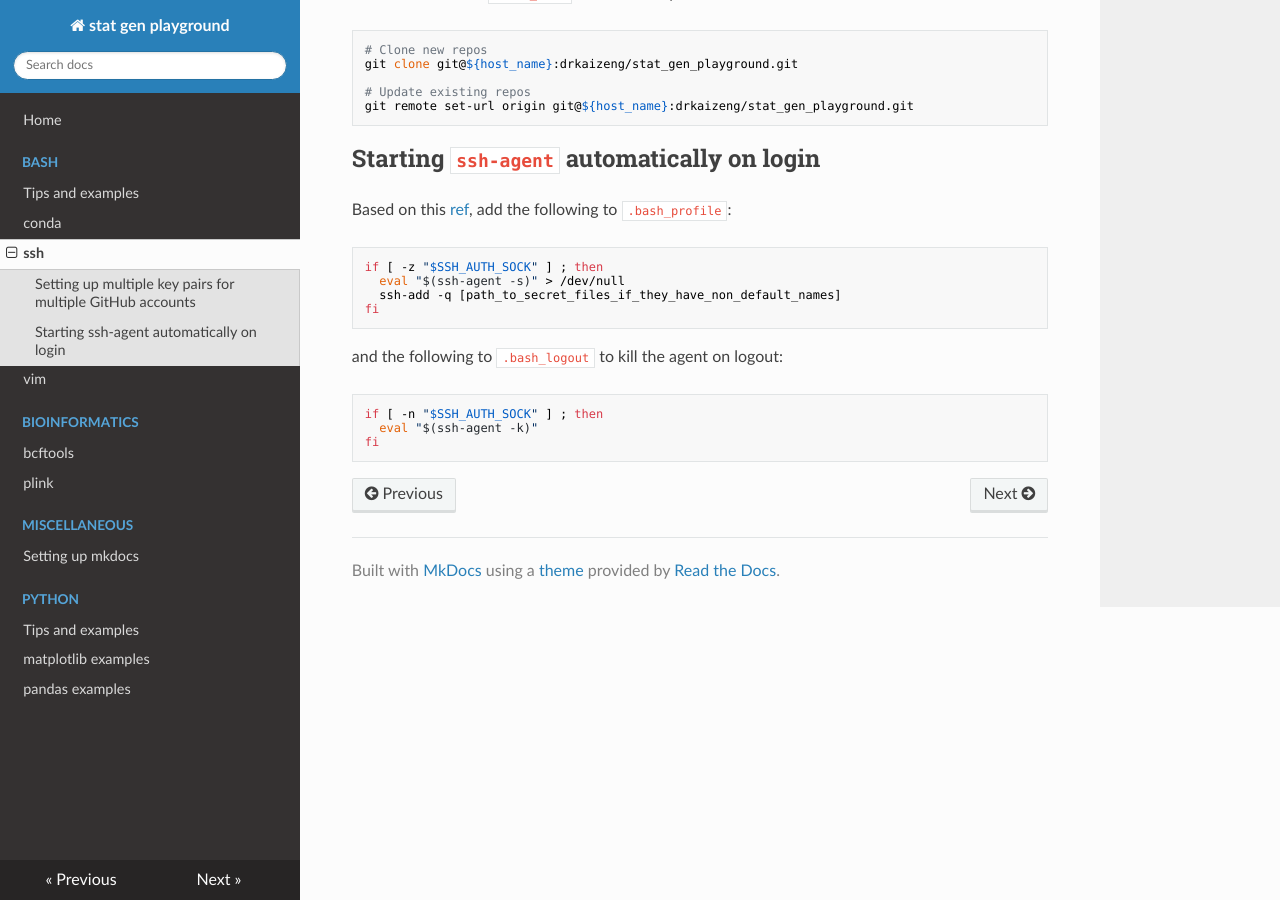
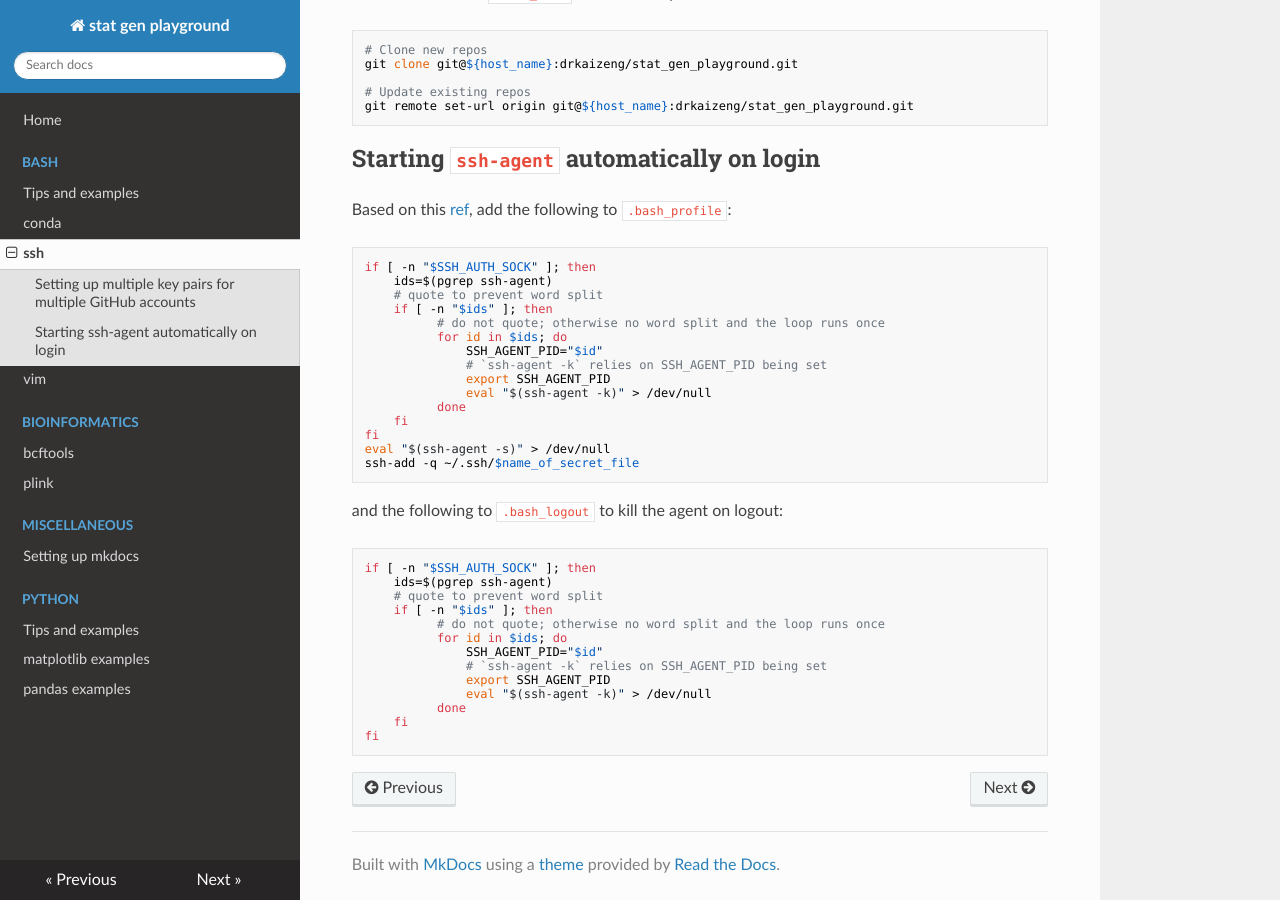
Before and after one commit to drkaizeng/statistics_and_engineering_lab, an MkDocs documentation site: the page built from docs/bash/ssh.md, in a window 1280 px wide and 900 px high, scrolled down 1490 px. Built offline with MkDocs 1.6.1, drawn with Linux system fonts in a browser that asks for light colours; nearby versions of some CDN libraries.

Commit message:
New ssh notes

````diff
--- a/docs/bash/ssh.md
+++ b/docs/bash/ssh.md
@@ -59,14 +59,35 @@ git remote set-url origin git@${host_name}:drkaizeng/stat_gen_playground.git
 ## Starting `ssh-agent` automatically on login
 Based on this [ref](https://unix.stackexchange.com/questions/90853/how-can-i-run-ssh-add-automatically-without-a-password-prompt), add the following to `.bash_profile`:
 ```bash
-if [ -z "$SSH_AUTH_SOCK" ] ; then
-  eval "$(ssh-agent -s)" > /dev/null
-  ssh-add -q [path_to_secret_files_if_they_have_non_default_names]
+if [ -n "$SSH_AUTH_SOCK" ]; then
+    ids=$(pgrep ssh-agent)
+    # quote to prevent word split
+    if [ -n "$ids" ]; then
+	      # do not quote; otherwise no word split and the loop runs once
+	      for id in $ids; do
+	          SSH_AGENT_PID="$id"
+	          # `ssh-agent -k` relies on SSH_AGENT_PID being set
+	          export SSH_AGENT_PID
+	          eval "$(ssh-agent -k)" > /dev/null
+	      done
+    fi
 fi
+eval "$(ssh-agent -s)" > /dev/null
+ssh-add -q ~/.ssh/$name_of_secret_file
 ```
 and the following to `.bash_logout` to kill the agent on logout:
 ```bash
-if [ -n "$SSH_AUTH_SOCK" ] ; then
-  eval "$(ssh-agent -k)"
+if [ -n "$SSH_AUTH_SOCK" ]; then
+    ids=$(pgrep ssh-agent)
+    # quote to prevent word split
+    if [ -n "$ids" ]; then
+	      # do not quote; otherwise no word split and the loop runs once
+	      for id in $ids; do
+	          SSH_AGENT_PID="$id"
+	          # `ssh-agent -k` relies on SSH_AGENT_PID being set
+	          export SSH_AGENT_PID
+	          eval "$(ssh-agent -k)" > /dev/null
+	      done
+    fi
 fi
 ```
````
